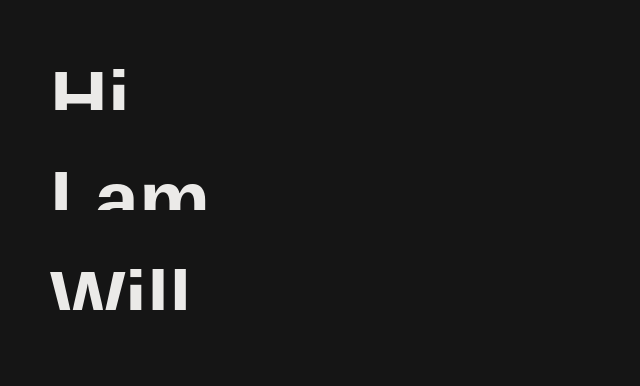
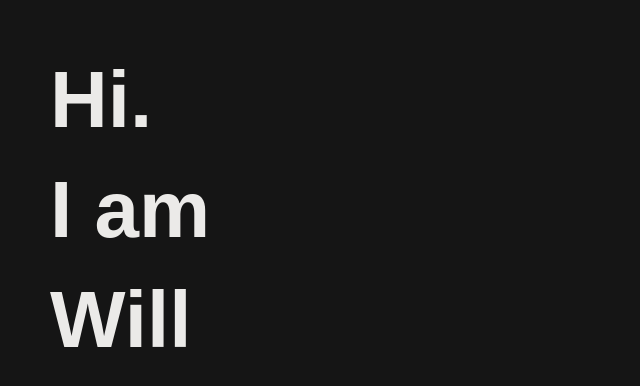
Before and after one commit to willbuilt1/portfolio-v2, a Next.js app: page / in a window 1280 px wide. Shown: the top 386 px of the page, without its empty margins (0-640 px from the left). Built offline with nearby package versions, Linux system fonts and the light colour scheme.

Commit message:
Styling fixes

```diff
--- a/components/Card.js
+++ b/components/Card.js
@@ -8,7 +8,7 @@ const Card = ({ work }) => {
   return (
     <div
       className={styles.card}
-      onClick={() => router.push(`/portfolio/${work.slug}`)}
+      onClick={() => router.push(`/work/${work.slug}`)}
     >
       <div className={styles.card__top}>
         <Image
--- a/styles/Home.module.scss
+++ b/styles/Home.module.scss
@@ -22,8 +22,8 @@
   position: relative;
   color: vars.$light;
   text-decoration: none;
-  margin-bottom: 3rem;
-  height: 7rem;
+  margin-bottom: 2rem;
+  height: 9rem;
   overflow: hidden;
   cursor: default;
 
```
Also changed, not shown: pages/work/[slug].js (renamed from pages/portfolio/[slug].js).
